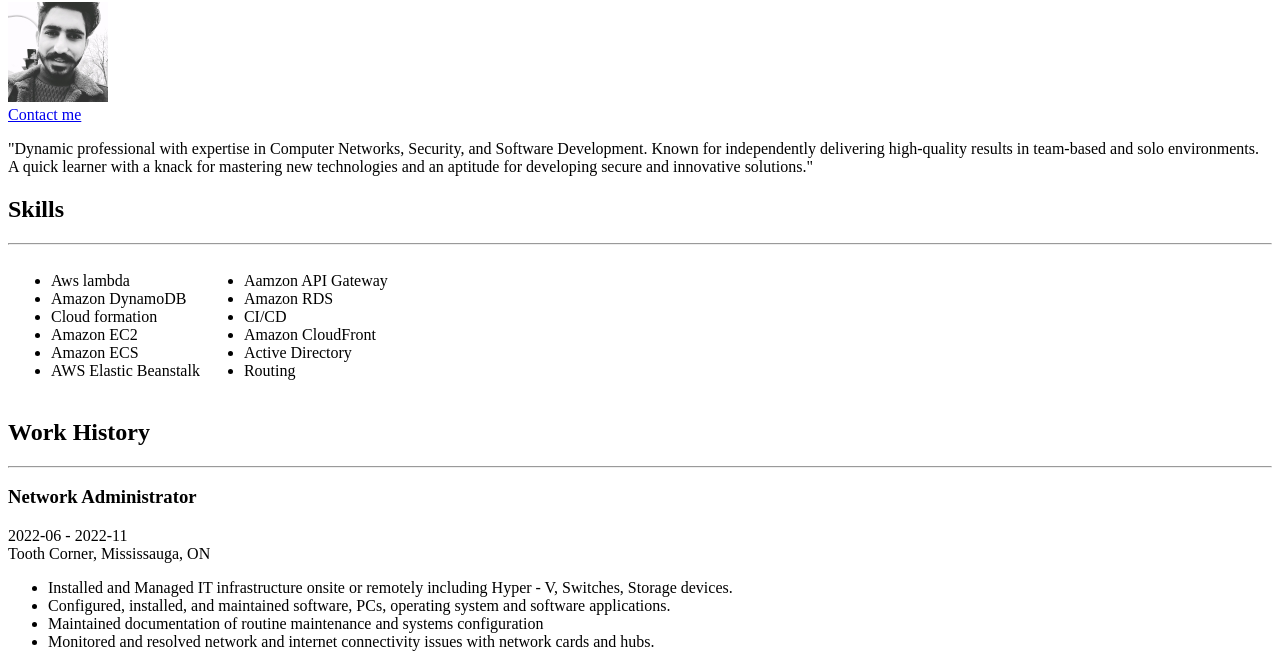
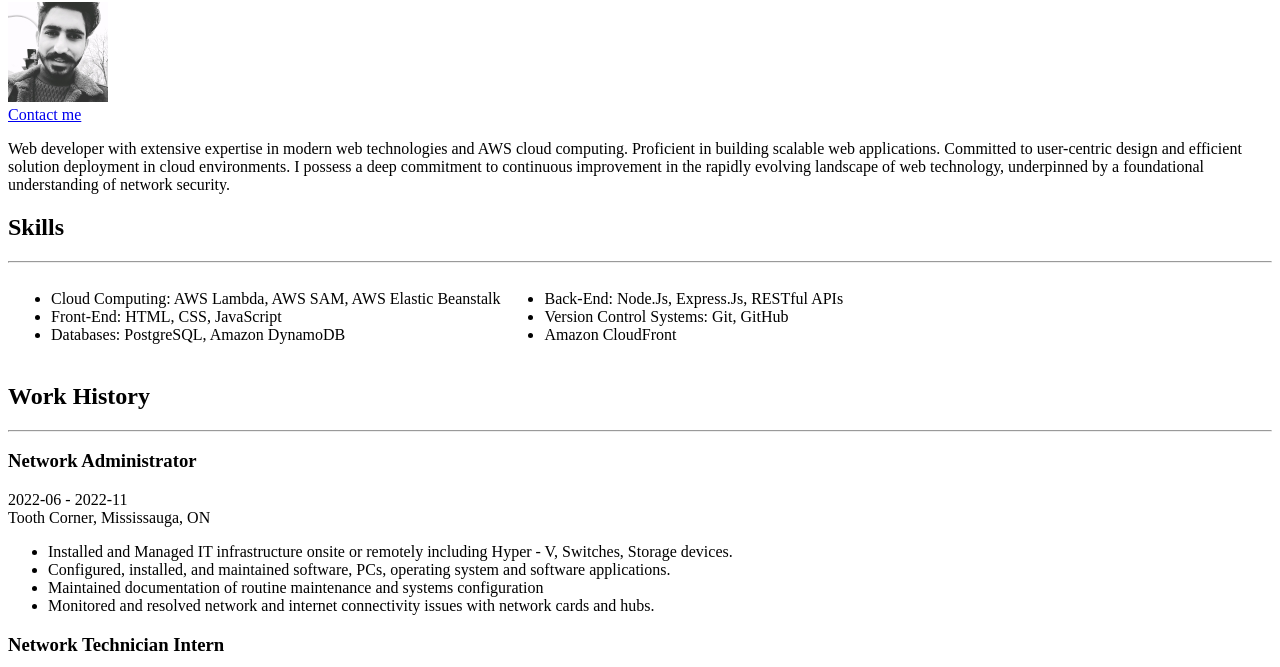
Before and after one commit to ishantkamboj1/MyHTMLResume, a plain HTML site: page index.html in a window 1280 px wide. Shown: the part 78-745 px from the top of the page. Drawn offline with Linux system fonts and the light colour scheme.

Commit message:
Update index.html

```diff
--- a/index.html
+++ b/index.html
@@ -16,10 +16,11 @@
 
 
         <p>
-            "Dynamic professional with expertise in Computer Networks, Security, and Software Development. Known
-            for independently delivering high-quality results in team-based and solo environments. A quick learner
-            with a knack for mastering new technologies and an aptitude for developing secure and innovative
-            solutions."
+            Web developer with extensive expertise in modern web technologies and AWS cloud computing.
+            Proficient in building scalable web applications. Committed to user-centric design and efficient
+            solution deployment in cloud environments. I possess a deep commitment to continuous
+            improvement in the rapidly evolving landscape of web technology, underpinned by a
+            foundational understanding of network security.
         </p>
         <h2>Skills</h2>
         <hr />
@@ -27,23 +28,17 @@
         <table>
             <td>
                 <ul>
-                    <li>Aws lambda</li>
-                    <li>Amazon DynamoDB</li>
-                    <li>Cloud formation</li>
-                    <li>Amazon EC2</li>
-                    <li>Amazon ECS</li>
-                    <li>AWS Elastic Beanstalk</li>
+                    <li>Cloud Computing: AWS Lambda, AWS SAM, AWS Elastic Beanstalk</li>
+                    <li>Front-End: HTML, CSS, JavaScript </li>
+                    <li>Databases: PostgreSQL, Amazon DynamoDB</li>
                 </ul>
 
             </td>
             <td>
                 <ul>
-                    <li>Aamzon API Gateway</li>
-                    <li>Amazon RDS</li>
-                    <li>CI/CD</li>
+                    <li>Back-End: Node.Js, Express.Js, RESTful APIs</li>
+                    <li>Version Control Systems: Git, GitHub</li>
                     <li>Amazon CloudFront</li>
-                    <li>Active Directory</li>
-                    <li>Routing</li>
                 </ul>
             </td>
         </table>
@@ -110,11 +105,6 @@
         </table>
 
         <hr />
-        <h2> Other </h2>
-
-        <a href="./Data/MyHobbies.html"> My hobbies </a>
-
-        <hr />
 
         <footer>
             <p> Copyright © 2023. All Right Reserved
```
